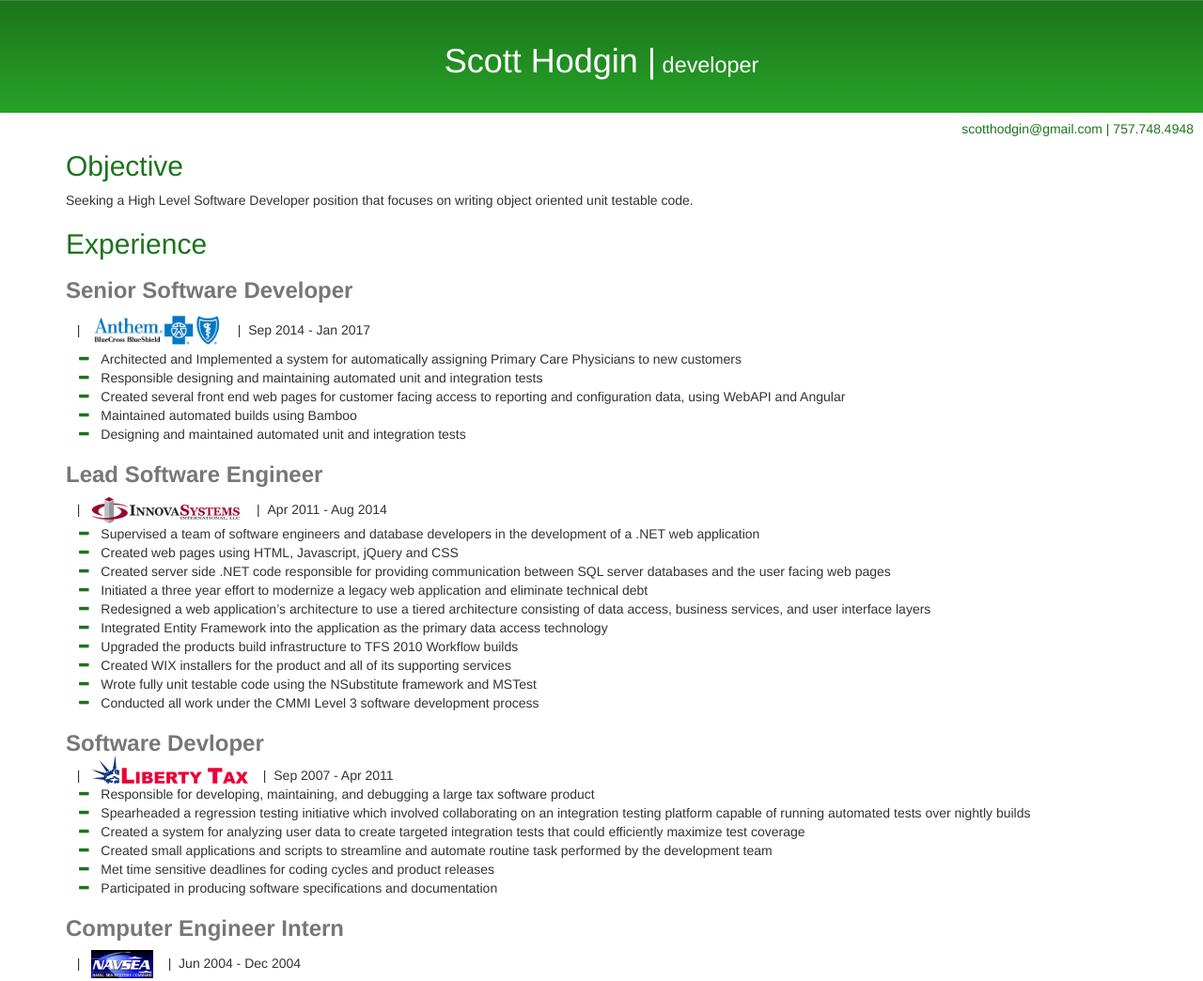
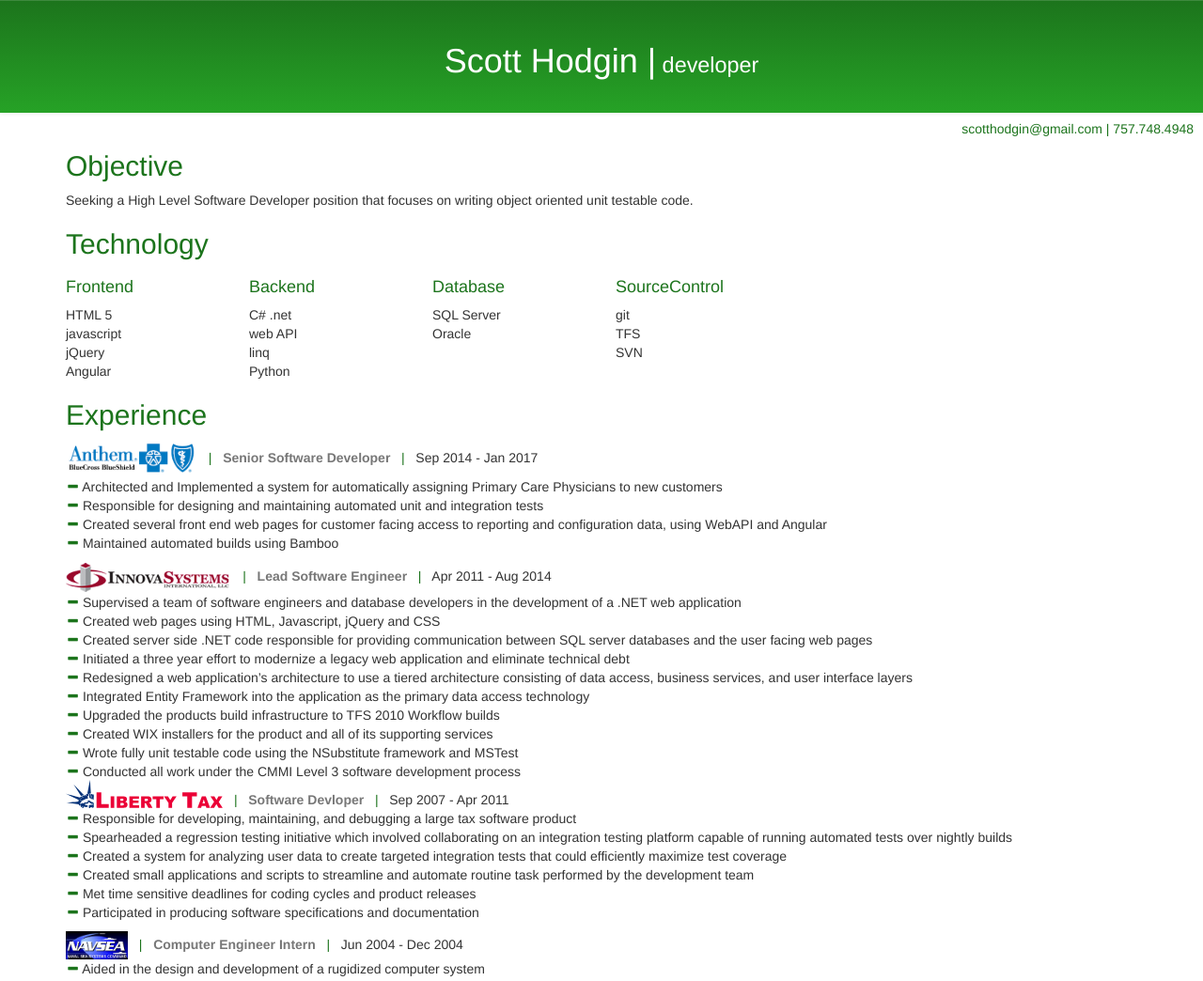
Before and after one commit to shodgin/InteractiveResume, a plain HTML site: page index.html in a window 1280 px wide. Shown: the top 1044 px of the page at 94% size. Drawn offline with nearby package versions, Linux system fonts and the light colour scheme.

Commit message:
Added Technology Section

```diff
--- a/app/controllers/resumeCtrl.js
+++ b/app/controllers/resumeCtrl.js
@@ -1,7 +1,18 @@
 app.controller('resumeCtrl', function($scope, ResumeLoader){
-    $scope.personalInfo = { firstName: 'Scott', lastName: 'Hodgin' } ;
     ResumeLoader.fetchResume('content/ScottHodginResume.json')
         .then(function(response) {
             $scope.data = response.data;
         });
+    $scope.getTech = function(catagory) {
+        return $scope.data.technology.filter(function(tech) {return tech.catagory === catagory});
+    };
+    $scope.getTechCatagories = function(){
+        var catagories = {};
+
+        for (var i in $scope.data.technology){
+            catagories[$scope.data.technology[i].catagory] = true;
+        }
+
+        return Object.keys(catagories);
+    };
 });
--- /dev/null
+++ b/app/views/EmployerLogo.html
@@ -0,0 +1,3 @@
+<a href="{{job.employer.website}}">
+    <img src="../../content/images/{{job.employer.logo}}" alt="{{job.employer.name}}" style="{{job.employer.logoStyle}}">
+</a>
--- /dev/null
+++ b/app/views/SchoolLogo.html
@@ -0,0 +1,3 @@
+<a href="{{school.institution.website}}">
+    <img src="../../content/images/{{school.institution.logo}}" alt="{{school.institution.name}}" style="{{school.institution.logoStyle}}">
+</a>
--- a/app/views/StandardResume.html
+++ b/app/views/StandardResume.html
@@ -2,23 +2,35 @@
     <h2>Objective</h2>
     <div>{{data.objective}}</div>
 
+    <h2>Technology</h2>
+    <div class="row">
+        <div ng-repeat="catagory in getTechCatagories()" class="col-lg-2 col-md-lg-3 col-sm-4 col-xs-6">
+            <h4>{{catagory}}</h4>
+            <div ng-repeat="tech in getTech(catagory)">{{tech.name}}</div>
+        </div>
+    </div>
+
     <h2>Experience</h2>
     <div ng-repeat="job in data.workHistory">
-        <h3><strong>{{job.title}}</strong></h3>&nbsp&nbsp
-        |&nbsp&nbsp<a href="{{job.employer.website}}">
-            <img src="../../content/images/{{job.employer.logo}}" alt="{{job.employer.name}}" style="{{job.employer.logoStyle}}">
-        </a>&nbsp&nbsp
-        |&nbsp&nbsp{{job.startDate | date: 'MMM yyyy'}} - {{job.endDate | date: 'MMM yyyy'}}
+        <div ng-include="'app/views/EmployerLogo.html'" class="hidden-md hidden-lg"></div>
+        <div>
+            <span ng-include="'app/views/EmployerLogo.html'" class="hidden-sm hidden-xs"></span>
+            <span class="darkgreen hidden-sm hidden-xs">&nbsp&nbsp|&nbsp&nbsp</span>
+            <strong >{{job.title}}</strong>
+            <span class="darkgreen">&nbsp&nbsp|&nbsp&nbsp</span>
+            <span> {{job.startDate | date: 'MMM yyyy'}} - {{job.endDate | date: 'MMM yyyy'}} </span>
+        </div>
         <ul class="list-unstyled">
             <li ng-repeat="item in job.responsibilities">
-                &nbsp&nbsp&nbsp<span class="glyphicon glyphicon-minus darkgreen"></span>&nbsp&nbsp&nbsp{{item}}
+                <span class="glyphicon glyphicon-minus darkgreen"></span>
+                <span class="">{{item}}</span>
             </li>
         </ul>
     </div>
-
     <h2>Education</h2>
     <div ng-repeat="school in data.education">
-        {{school.degree}}, Minor in {{school.minor}}
-        {{school.institution.name}} | {{school.institution.city}}, {{school.institution.state}} ... {{school.graduationDate}}
+        <span ng-include="'app/views/SchoolLogo.html'"></span>
+        <strong>{{school.degree}}, Minor in {{school.minor}}</strong>
+        {{school.institution.city}}, {{school.institution.state}} ... {{school.graduationDate | date: 'MMM yyyy'}}
     </div>
 </div>
--- a/content/ScottHodginResume.json
+++ b/content/ScottHodginResume.json
@@ -13,19 +13,71 @@
     "objective": "Seeking a High Level Software Developer position that focuses on writing object oriented unit testable code.",
     "statement": "statement",
     "technology": [
-        "c# .net",
-        "javascript",
-        "angularjs",
-        "web API",
-        "python",
-        "html",
-        "git",
-        "svn",
-        "TFS",
-        "Sql Sever",
-        "Oracle",
-        "linq",
-        "jQuery"
+        {
+            "name": "HTML 5",
+            "catagory": "Frontend",
+            "rank": "1"
+        },
+        {
+            "name": "javascript",
+            "catagory": "Frontend",
+            "rank": "2"
+        },
+        {
+            "name": "jQuery",
+            "catagory": "Frontend",
+            "rank": "3"
+        },
+        {
+            "name": "Angular",
+            "catagory": "Frontend",
+            "rank": "4"
+        },
+        {
+            "name": "C# .net",
+            "catagory": "Backend",
+            "rank": "1"
+        },
+        {
+            "name": "web API",
+            "catagory": "Backend",
+            "rank": "2"
+        },
+        {
+            "name": "linq",
+            "catagory": "Backend",
+            "rank": "3"
+        },
+        {
+            "name": "Python",
+            "catagory": "Backend",
+            "rank": "4"
+        },
+        {
+            "name": "SQL Server",
+            "catagory": "Database",
+            "rank": "1"
+        },
+        {
+            "name": "Oracle",
+            "catagory": "Database",
+            "rank": "2"
+        },
+        {
+            "name": "git",
+            "catagory": "SourceControl",
+            "rank": "1"
+        },
+        {
+            "name": "TFS",
+            "catagory": "SourceControl",
+            "rank": "2"
+        },
+        {
+            "name": "SVN",
+            "catagory": "SourceControl",
+            "rank": "3"
+        }
     ],
     "skills": [
         "Test Driven Design",
@@ -34,7 +86,8 @@
         "Creating architectures bassed off classic Design Patterns",
         "Managing Developers",
         "kiss!",
-        "managing techinical debt"
+        "managing techinical debt",
+        "build engineering"
     ],
     "workHistory": [
         {
@@ -54,10 +107,9 @@
             "endDate": "2017-01-05",
             "responsibilities": [
                 "Architected and Implemented a system for automatically assigning Primary Care Physicians to new customers",
-                "Responsible designing and maintaining automated unit and integration tests",
+                "Responsible for designing and maintaining automated unit and integration tests",
                 "Created several front end web pages for customer facing access to reporting and configuration data, using WebAPI and Angular",
-                "Maintained automated builds using Bamboo",
-                "Designing and maintained automated unit and integration tests"
+                "Maintained automated builds using Bamboo"
             ]
         },
         {
@@ -69,7 +121,7 @@
                 "zip": "",
                 "phone": "",
                 "logo": "InnovaSystemsLogo.png",
-                "logoStyle": "height: 30px;",
+                "logoStyle": "height: 33px;",
                 "website": "http://www.innovasi.com/"
             },
             "title": "Lead Software Engineer",
@@ -140,7 +192,10 @@
             "institution": {
                 "name" : "Old Dominion University",
                 "city" : "Norfolk",
-                "state": "Virginia"
+                "state": "Virginia",
+                "logo": "OldDominionUniversityLogo.png",
+                "logoStyle": "height: 40px;",
+                "website": "https://www.odu.edu/"
             },
             "degree" : "B.S. in Computer Engineering",
             "minor" : "Computer Science",
--- a/index.html
+++ b/index.html
@@ -3,6 +3,7 @@
     <head>
         <meta charset="utf-8">
         <title>Scott Hodgin's Resume</title>
+        <meta name="viewport" content="width=device-width, initial-scale=1">
         <link rel="stylesheet" href="content/css/resume.css">
         <link rel="stylesheet" href="content/css/bootstrap.min.css">
         <link rel="stylesheet" href="content/css/bootstrap-theme.min.css">
```
Also changed, not shown: content/images/OldDominionUniversityLogo.png (added).
